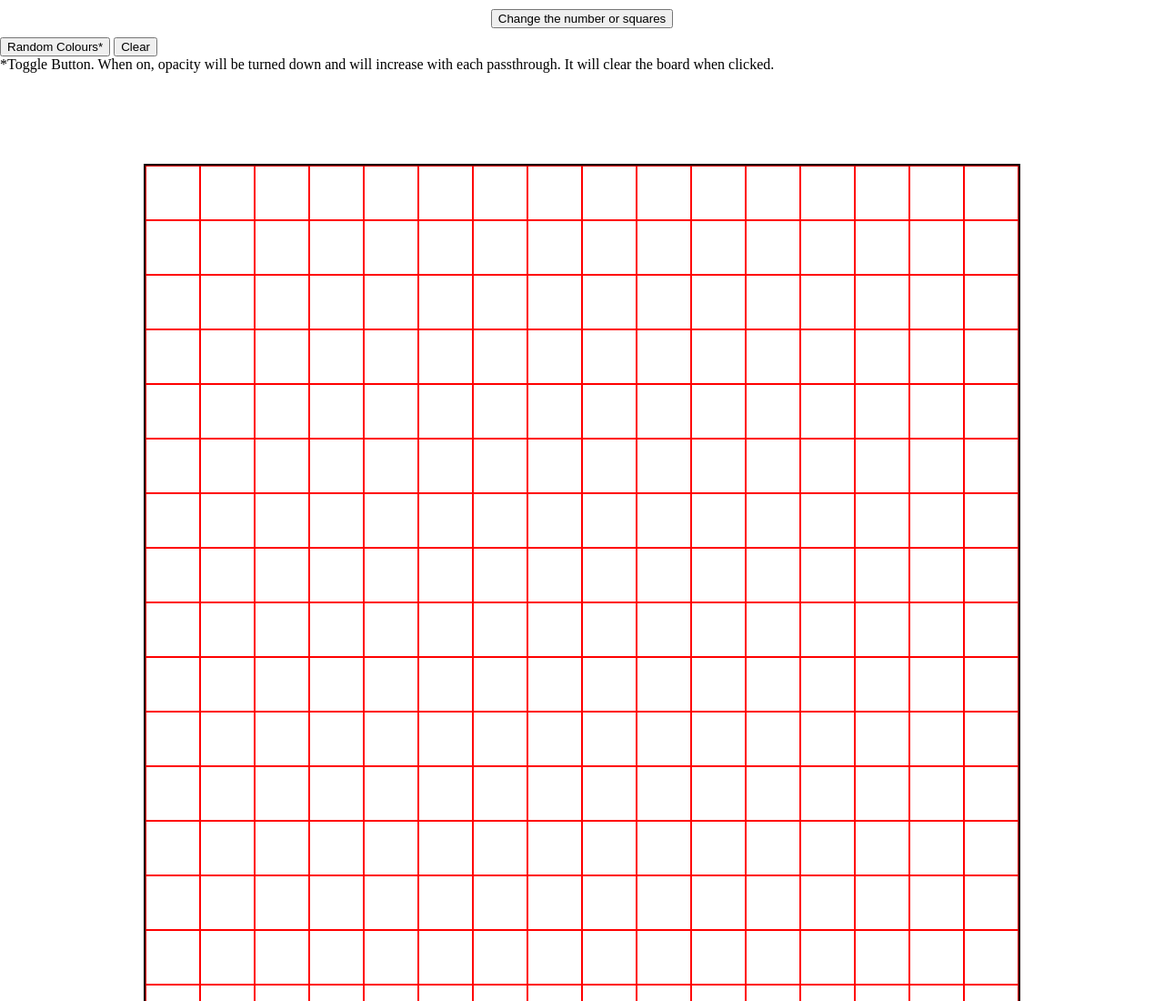
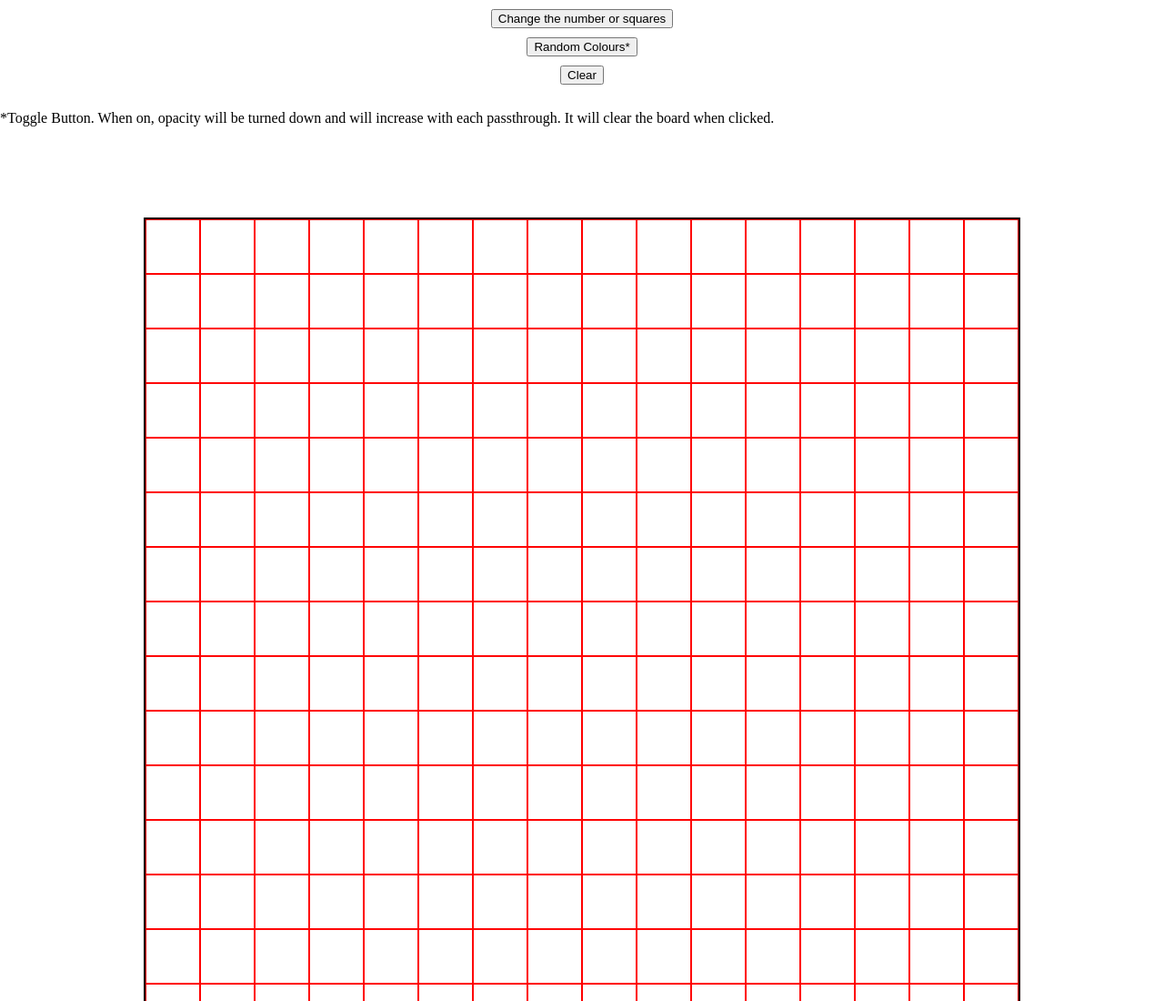
Before and after one commit to Raistero/etch-a-sketch, a plain HTML site: page index.html in a window 1280 px wide. Shown: the top 1100 px of the page at 91% size. Drawn offline with Linux system fonts and the light colour scheme.

Commit message:
Position random colours and clear button

```diff
--- a/style/style.css
+++ b/style/style.css
@@ -24,7 +24,10 @@
   align-items: flex-start;
 }
 
-#prompt-button {
+#prompt-button,
+#random-colours,
+#opacity,
+#clear {
   display: block;
   margin: 10px auto;
 }
```
